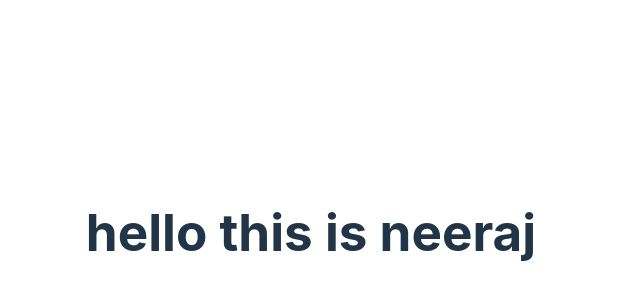
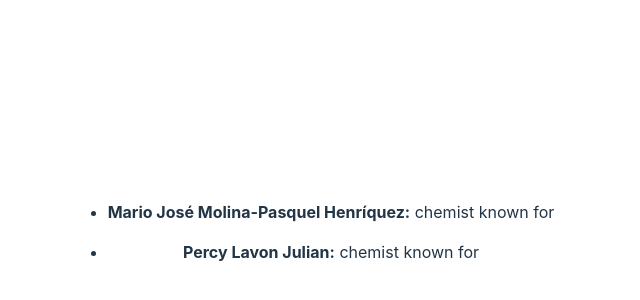
Before and after one commit to neerajkrmehta/react_self, a React (Vite) app in the folder react/: page / in a window 1280 px wide. Shown: the part 168-468 px from the top of the page, without its empty margins (329-969 px from the left). Built offline with nearby package versions, Linux system fonts and the light colour scheme.

Commit message:
map and filter

```diff
--- a/react/src/App.jsx
+++ b/react/src/App.jsx
@@ -3,21 +3,26 @@
 import viteLogo from '/vite.svg'
 import './App.css'
 import Profile from './Components/Profile'
+import people from './Components/Data/Data'
 
 function App() {
-let person = {
-  name: "neeraj",
-  age: 23,
-  location: "bhagalpur",
-  experiance: "none",
-};
 
+ const chemists = people.filter((person) => person.profession === "chemist");
 
+ const listItems = chemists.map((person) => (
+   <li>
+
+     <p>
+
+       <b>{person.name}:</b>
+       {" " + person.profession + " "}
+       known for {person.accomplishment}
+     </p>
+   </li>
+ ));
 return (
   <>
-
-
-    <Profile name="neeraj"> Profile</Profile>
+   <ul>{listItems}</ul>
   </>
 );
 }
--- /dev/null
+++ b/react/src/Components/Data/Data.jsx
@@ -0,0 +1,26 @@
+const people = [
+  {
+    id: 0,
+    name: "Creola Katherine Johnson",
+    profession: "mathematician",
+  },
+  {
+    id: 1,
+    name: "Mario José Molina-Pasquel Henríquez",
+    profession: "chemist",
+  },
+  {
+    id: 2,
+    name: "Mohammad Abdus Salam",
+    profession: "physicist",
+  },
+  {
+    name: "Percy Lavon Julian",
+    profession: "chemist",
+  },
+  {
+    name: "Subrahmanyan Chandrasekhar",
+    profession: "astrophysicist",
+  },
+];
+export default people;
```
